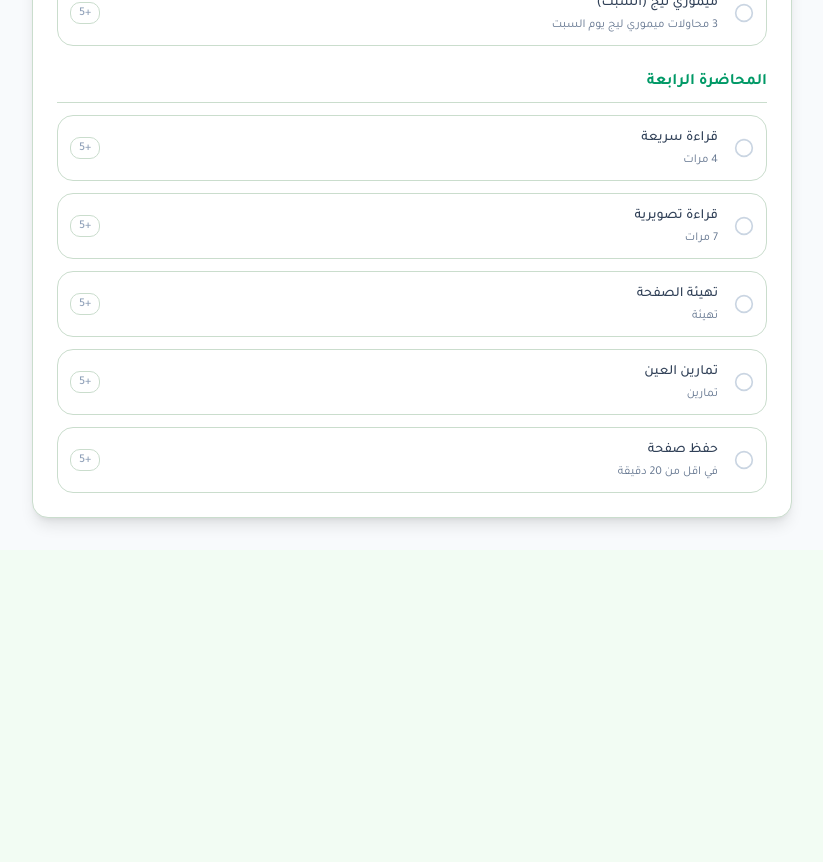
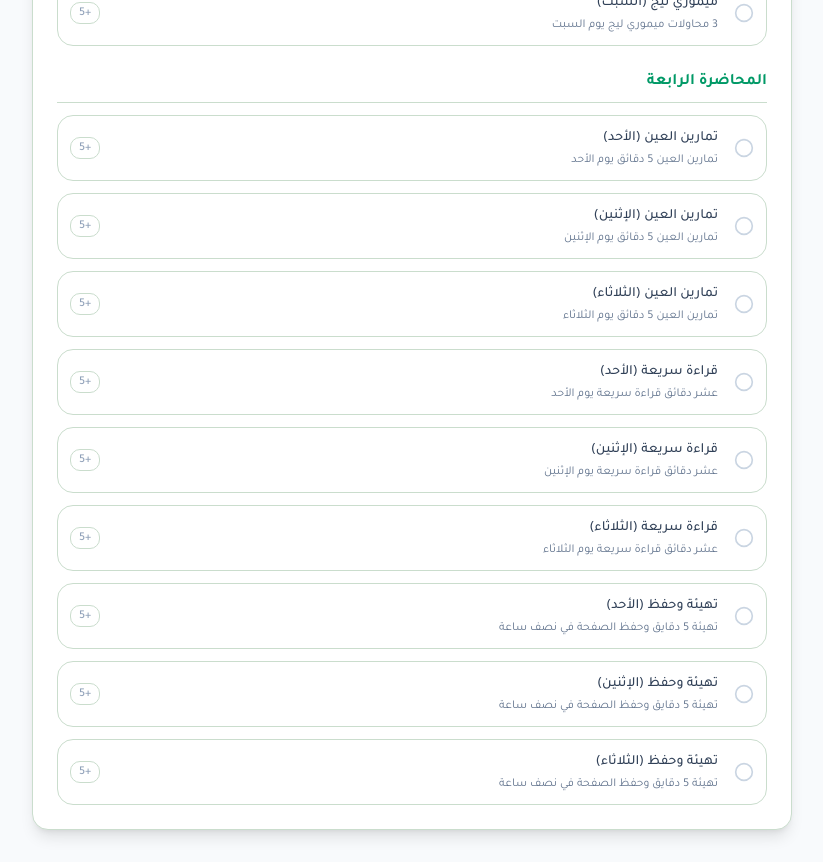
Before and after one commit to sohilalotfy000-glitch/quran-platform., a Next.js app: page / in a window 1280 px wide. Shown: the part 1640-2502 px from the top of the page, without its empty margins (424-1247 px from the left). Before the commit the page ends 2190 px from the top, so only its background shows below. Built offline with nearby package versions, Linux system fonts and the light colour scheme; no server answers.

Commit message:
Update tasks-card.tsx

```diff
--- a/components/dashboard/tasks-card.tsx
+++ b/components/dashboard/tasks-card.tsx
@@ -21,7 +21,7 @@ const lectureTasksData =[
   { id: "l2_memo", lectureGroup: "المحاضرة الثانية", title: "حفظ صفحة في القرآن", description: "في نصف ساعة", xp: 5, completed: false },
   { id: "l2_goal", lectureGroup: "المحاضرة الثانية", title: "تحديد الهدف", description: "تحديد الهدف وإرساله", xp: 5, completed: false },
 
-  // المحاضرة الثالثة (المهام الجديدة)
+  // المحاضرة الثالثة
   { id: "l3_1", lectureGroup: "المحاضرة الثالثة", title: "المؤقت الحلزوني", description: "طباعة وتنفيذ المؤقت الحلزوني", xp: 5, completed: false },
   { id: "l3_2", lectureGroup: "المحاضرة الثالثة", title: "حفظ الصفحة (الخميس)", description: "تهيئة الصفحة 7دقايق وحفظ الصفحة في نصف ساعة", xp: 5, completed: false },
   { id: "l3_3", lectureGroup: "المحاضرة الثالثة", title: "حفظ الصفحة (الجمعة)", description: "تهيئة الصفحة 7دقايق وحفظ الصفحة في نصف ساعة", xp: 5, completed: false },
@@ -31,23 +31,27 @@ const lectureTasksData =[
   { id: "l3_7", lectureGroup: "المحاضرة الثالثة", title: "ميموري ليج (الجمعة)", description: "3 محاولات ميموري ليج يوم الجمعة", xp: 5, completed: false },
   { id: "l3_8", lectureGroup: "المحاضرة الثالثة", title: "ميموري ليج (السبت)", description: "3 محاولات ميموري ليج يوم السبت", xp: 5, completed: false },
 
-  // المحاضرة الرابعة (رجعناها زي ما كانت)
-  { id: "l4_1", lectureGroup: "المحاضرة الرابعة", title: "قراءة سريعة", description: "4 مرات", xp: 5, completed: false },
-  { id: "l4_2", lectureGroup: "المحاضرة الرابعة", title: "قراءة تصويرية", description: "7 مرات", xp: 5, completed: false },
-  { id: "l4_3", lectureGroup: "المحاضرة الرابعة", title: "تهيئة الصفحة", description: "تهيئة", xp: 5, completed: false },
-  { id: "l4_4", lectureGroup: "المحاضرة الرابعة", title: "تمارين العين", description: "تمارين", xp: 5, completed: false },
-  { id: "l4_5", lectureGroup: "المحاضرة الرابعة", title: "حفظ صفحة", description: "في اقل من 20 دقيقة", xp: 5, completed: false }
+  // المحاضرة الرابعة (المهام الجديدة)
+  { id: "l4_eye_sun", lectureGroup: "المحاضرة الرابعة", title: "تمارين العين (الأحد)", description: "تمارين العين 5 دقائق يوم الأحد", xp: 5, completed: false },
+  { id: "l4_eye_mon", lectureGroup: "المحاضرة الرابعة", title: "تمارين العين (الإثنين)", description: "تمارين العين 5 دقائق يوم الإثنين", xp: 5, completed: false },
+  { id: "l4_eye_tue", lectureGroup: "المحاضرة الرابعة", title: "تمارين العين (الثلاثاء)", description: "تمارين العين 5 دقائق يوم الثلاثاء", xp: 5, completed: false },
+  { id: "l4_read_sun", lectureGroup: "المحاضرة الرابعة", title: "قراءة سريعة (الأحد)", description: "عشر دقائق قراءة سريعة يوم الأحد", xp: 5, completed: false },
+  { id: "l4_read_mon", lectureGroup: "المحاضرة الرابعة", title: "قراءة سريعة (الإثنين)", description: "عشر دقائق قراءة سريعة يوم الإثنين", xp: 5, completed: false },
+  { id: "l4_read_tue", lectureGroup: "المحاضرة الرابعة", title: "قراءة سريعة (الثلاثاء)", description: "عشر دقائق قراءة سريعة يوم الثلاثاء", xp: 5, completed: false },
+  { id: "l4_memo_sun", lectureGroup: "المحاضرة الرابعة", title: "تهيئة وحفظ (الأحد)", description: "تهيئة 5 دقايق وحفظ الصفحة في نصف ساعة", xp: 5, completed: false },
+  { id: "l4_memo_mon", lectureGroup: "المحاضرة الرابعة", title: "تهيئة وحفظ (الإثنين)", description: "تهيئة 5 دقايق وحفظ الصفحة في نصف ساعة", xp: 5, completed: false },
+  { id: "l4_memo_tue", lectureGroup: "المحاضرة الرابعة", title: "تهيئة وحفظ (الثلاثاء)", description: "تهيئة 5 دقايق وحفظ الصفحة في نصف ساعة", xp: 5, completed: false }
 ];
 
 export function TasksCard({ type }: { type: "daily" | "lecture" }) {
-  const[tasks, setTasks] = useState(lectureTasksData);
+  const [tasks, setTasks] = useState(lectureTasksData);
   const [mounted, setMounted] = useState(false);
   const { user, isSignedIn } = useUser();
 
   useEffect(() => {
     setMounted(true);
-    // غيرنا الذاكرة لـ v10
-    const saved = localStorage.getItem("quran-tasks-final-v10");
+    // حدثنا اسم الذاكرة لـ v11 عشان الكل يشوف الجديد فوراً
+    const saved = localStorage.getItem("quran-tasks-final-v11");
     if (saved) setTasks(JSON.parse(saved));
   },[]);
 
@@ -56,7 +60,7 @@ export function TasksCard({ type }: { type: "daily" | "lecture" }) {
   const toggleTask = async (taskId: string) => {
     const newTasks = tasks.map((t: any) => t.id === taskId ? { ...t, completed: !t.completed } : t);
     setTasks(newTasks);
-    localStorage.setItem("quran-tasks-final-v10", JSON.stringify(newTasks));
+    localStorage.setItem("quran-tasks-final-v11", JSON.stringify(newTasks));
 
     if (isSignedIn && user) {
       const totalXP = newTasks.filter((t: any) => t.completed).reduce((acc: number, t: any) => acc + t.xp, 0);
```
